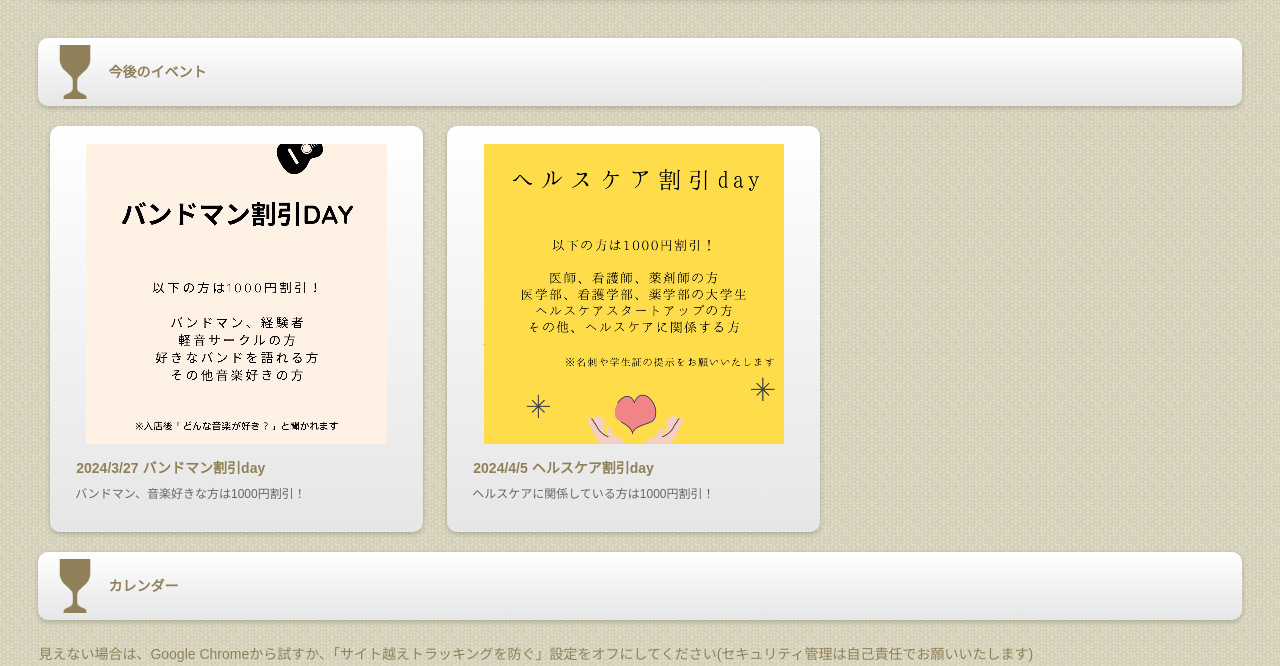
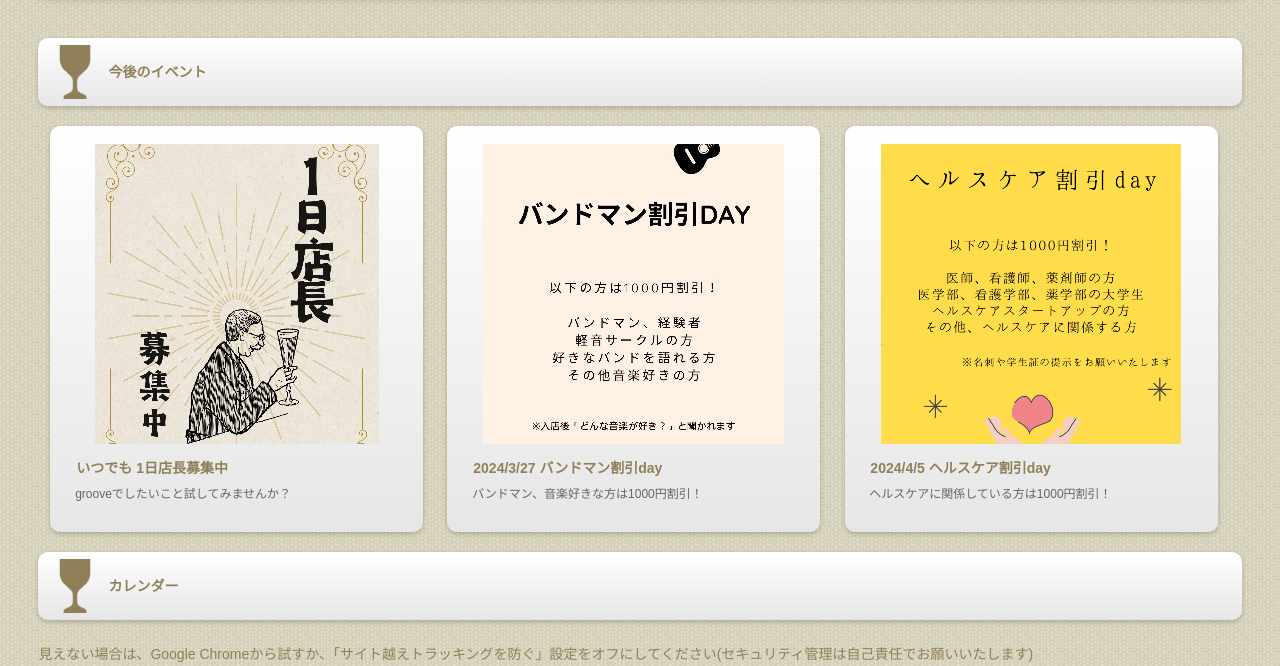
Before and after one commit to hidetomo-watanabe/groove, a plain HTML site: page docs/index.html in a window 1280 px wide. Shown: the part 611-1277 px from the top of the page. Drawn offline with Linux system fonts and the light colour scheme; grey boxes are pictures that could not be loaded.

Commit message:
1日店長追加

```diff
--- a/docs/index.html
+++ b/docs/index.html
@@ -61,6 +61,11 @@
 
 <h2>今後のイベント</h2>
 
+<div class="list">
+<figure><img style="display: block;margin: auto;" src="images/1日店長募集中.jpg" alt="イベント"></figure>
+<h4>&nbsp;&nbsp;いつでも 1日店長募集中</h4>
+<p>&nbsp;&nbsp;grooveでしたいこと試してみませんか？</p>
+</div>
 <div class="list">
 <figure><img style="display: block;margin: auto;" src="images/バンドマン割引day.jpg" alt="イベント"></figure>
 <h4>&nbsp;&nbsp;2024/3/27 バンドマン割引day</h4>
```
Also changed, not shown: docs/images/1日店長募集中.jpg (added).
